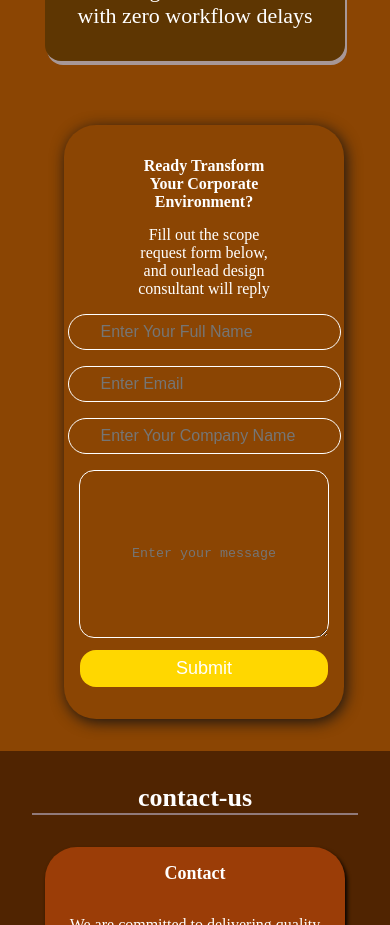
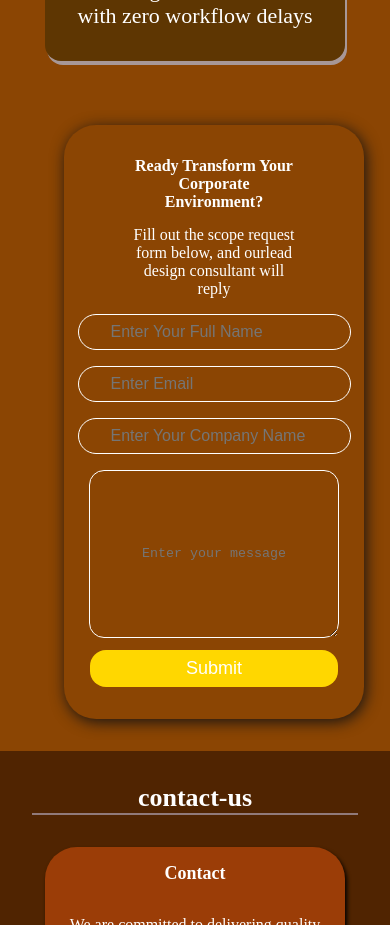
Before and after one commit to wiahd0000/wiah-services, a React (Vite) app: page / in a window 390 px wide. Shown: the part 2840-3765 px from the top of the page. Built offline with nearby package versions, Linux system fonts and the light colour scheme.

Commit message:
four footer changes

```diff
--- a/src/index.css
+++ b/src/index.css
@@ -336,6 +336,8 @@ gap: 2rem;
   box-shadow: 2px 3px 15px rgb(22, 20, 20);
   padding: 2rem 4rem;
   border-radius: 2rem;
+  width: 100%;
+  justify-content: center;
 
 }
 
@@ -519,7 +521,11 @@ align-items: center;
 }
 
 .process-parent{
-  width: 280px;
+  width: 300px;
+  justify-content: center;
+  align-items: center;
+  align-content: center;
+  justify-items: center;
 }
 /* form section */
 .process-parent p{
```
